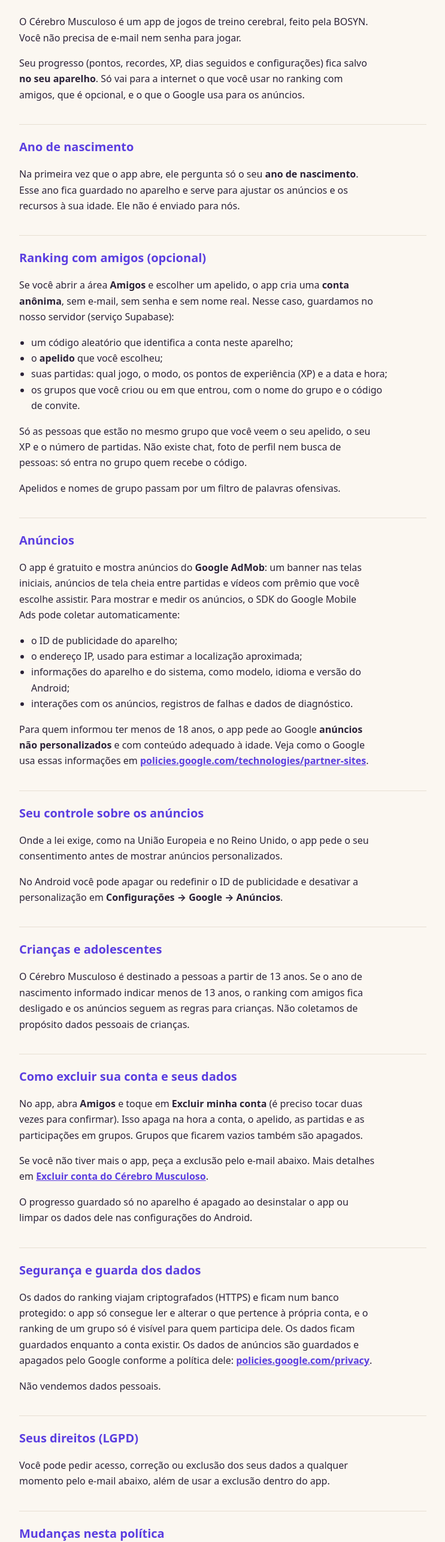
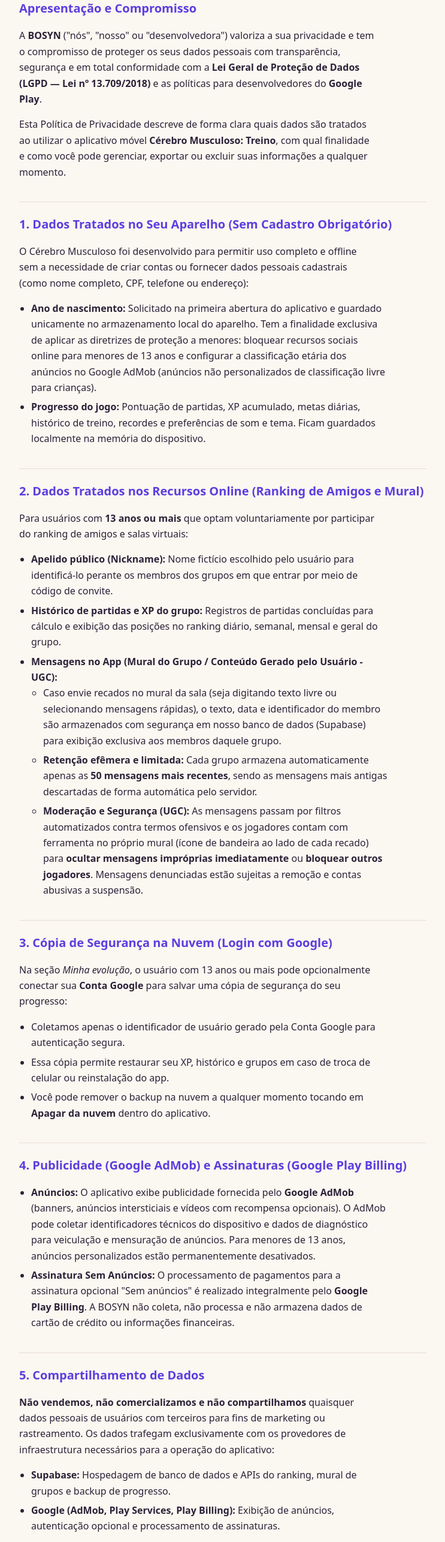
Before and after one commit to AlexFigueiras/alexfigueiras.github.io, a plain HTML site: page politica-cerebro-musculoso.html in a window 1280 px wide. Shown: the part 202-2773 px from the top of the page at 60% size, without its empty margins (268-1011 px from the left). Drawn offline with Linux system fonts and the light colour scheme.

Commit message:
docs: atualiza politica e termos com regras de mural (UGC) e moderacao

```diff
--- a/politica-cerebro-musculoso.html
+++ b/politica-cerebro-musculoso.html
@@ -3,7 +3,7 @@
 <head>
 <meta charset="utf-8">
 <meta name="viewport" content="width=device-width, initial-scale=1">
-<title>Privacidade Cérebro Musculoso</title>
+<title>Política de Privacidade — Cérebro Musculoso</title>
 <style>
   :root{--bg:#fbf7f1;--card:#fff;--fg:#2b2238;--muted:#6d6380;--accent:#5b3ee0;--line:#e7dfd3}
   @media (prefers-color-scheme: dark){:root:not([data-theme="light"]){--bg:#17131f;--card:#211b2c;--fg:#efe9f6;--muted:#ada3bf;--accent:#a996ff;--line:#352d44}}
@@ -17,90 +17,96 @@
   section{padding:20px 0;border-top:1px solid var(--line)}
   p,li{max-width:65ch}
   ul{padding-left:20px}
+  li + li{margin-top:6px}
   a{color:var(--accent);font-weight:600}
+  .destaque{background:var(--card);border:1px solid var(--line);border-left:4px solid var(--accent);border-radius:8px;padding:14px 16px;margin:16px 0}
   .contato{background:var(--card);border:1px solid var(--line);border-radius:12px;padding:16px}
 </style>
 </head>
 <body>
 <main>
   <h1>Política de Privacidade do Cérebro Musculoso</h1>
-  <p class="meta">Última atualização: 03/11/2026 · App: com.bosyn.cerebromusculoso</p>
+  <p class="meta">Última atualização: 07/11/2026 · App: Cérebro Musculoso: Treino (com.bosyn.cerebromusculoso) · Desenvolvedora: BOSYN</p>
 
   <section>
-    <h2>Resumo</h2>
-    <p>O Cérebro Musculoso é um app de jogos de treino cerebral, feito pela BOSYN. Você não precisa de e-mail nem senha para jogar.</p>
-    <p>Seu progresso (pontos, recordes, XP, dias seguidos e configurações) fica salvo <b>no seu aparelho</b>. Só vai para a internet o que você usar no ranking com amigos, que é opcional, e o que o Google usa para os anúncios.</p>
+    <h2>Apresentação e Compromisso</h2>
+    <p>A <b>BOSYN</b> ("nós", "nosso" ou "desenvolvedora") valoriza a sua privacidade e tem o compromisso de proteger os seus dados pessoais com transparência, segurança e em total conformidade com a <b>Lei Geral de Proteção de Dados (LGPD — Lei nº 13.709/2018)</b> e as políticas para desenvolvedores do <b>Google Play</b>.</p>
+    <p>Esta Política de Privacidade descreve de forma clara quais dados são tratados ao utilizar o aplicativo móvel <b>Cérebro Musculoso: Treino</b>, com qual finalidade e como você pode gerenciar, exportar ou excluir suas informações a qualquer momento.</p>
   </section>
 
   <section>
-    <h2>Ano de nascimento</h2>
-    <p>Na primeira vez que o app abre, ele pergunta só o seu <b>ano de nascimento</b>. Esse ano fica guardado no aparelho e serve para ajustar os anúncios e os recursos à sua idade. Ele não é enviado para nós.</p>
+    <h2>1. Dados Tratados no Seu Aparelho (Sem Cadastro Obrigatório)</h2>
+    <p>O Cérebro Musculoso foi desenvolvido para permitir uso completo e offline sem a necessidade de criar contas ou fornecer dados pessoais cadastrais (como nome completo, CPF, telefone ou endereço):</p>
+    <ul>
+      <li><b>Ano de nascimento:</b> Solicitado na primeira abertura do aplicativo e guardado unicamente no armazenamento local do aparelho. Tem a finalidade exclusiva de aplicar as diretrizes de proteção a menores: bloquear recursos sociais online para menores de 13 anos e configurar a classificação etária dos anúncios no Google AdMob (anúncios não personalizados de classificação livre para crianças).</li>
+      <li><b>Progresso do jogo:</b> Pontuação de partidas, XP acumulado, metas diárias, histórico de treino, recordes e preferências de som e tema. Ficam guardados localmente na memória do dispositivo.</li>
+    </ul>
   </section>
 
   <section>
-    <h2>Ranking com amigos (opcional)</h2>
-    <p>Se você abrir a área <b>Amigos</b> e escolher um apelido, o app cria uma <b>conta anônima</b>, sem e-mail, sem senha e sem nome real. Nesse caso, guardamos no nosso servidor (serviço Supabase):</p>
+    <h2>2. Dados Tratados nos Recursos Online (Ranking de Amigos e Mural)</h2>
+    <p>Para usuários com <b>13 anos ou mais</b> que optam voluntariamente por participar do ranking de amigos e salas virtuais:</p>
     <ul>
-      <li>um código aleatório que identifica a conta neste aparelho;</li>
-      <li>o <b>apelido</b> que você escolheu;</li>
-      <li>suas partidas: qual jogo, o modo, os pontos de experiência (XP) e a data e hora;</li>
-      <li>os grupos que você criou ou em que entrou, com o nome do grupo e o código de convite.</li>
+      <li><b>Apelido público (Nickname):</b> Nome fictício escolhido pelo usuário para identificá-lo perante os membros dos grupos em que entrar por meio de código de convite.</li>
+      <li><b>Histórico de partidas e XP do grupo:</b> Registros de partidas concluídas para cálculo e exibição das posições no ranking diário, semanal, mensal e geral do grupo.</li>
+      <li><b>Mensagens no App (Mural do Grupo / Conteúdo Gerado pelo Usuário - UGC):</b>
+        <ul>
+          <li>Caso envie recados no mural da sala (seja digitando texto livre ou selecionando mensagens rápidas), o texto, data e identificador do membro são armazenados com segurança em nosso banco de dados (Supabase) para exibição exclusiva aos membros daquele grupo.</li>
+          <li><b>Retenção efêmera e limitada:</b> Cada grupo armazena automaticamente apenas as <b>50 mensagens mais recentes</b>, sendo as mensagens mais antigas descartadas de forma automática pelo servidor.</li>
+          <li><b>Moderação e Segurança (UGC):</b> As mensagens passam por filtros automatizados contra termos ofensivos e os jogadores contam com ferramenta no próprio mural (ícone de bandeira ao lado de cada recado) para <b>ocultar mensagens impróprias imediatamente</b> ou <b>bloquear outros jogadores</b>. Mensagens denunciadas estão sujeitas a remoção e contas abusivas a suspensão.</li>
+        </ul>
+      </li>
     </ul>
-    <p>Só as pessoas que estão no mesmo grupo que você veem o seu apelido, o seu XP e o número de partidas. Não existe chat, foto de perfil nem busca de pessoas: só entra no grupo quem recebe o código.</p>
-    <p>Apelidos e nomes de grupo passam por um filtro de palavras ofensivas.</p>
   </section>
 
   <section>
-    <h2>Anúncios</h2>
-    <p>O app é gratuito e mostra anúncios do <b>Google AdMob</b>: um banner nas telas iniciais, anúncios de tela cheia entre partidas e vídeos com prêmio que você escolhe assistir. Para mostrar e medir os anúncios, o SDK do Google Mobile Ads pode coletar automaticamente:</p>
+    <h2>3. Cópia de Segurança na Nuvem (Login com Google)</h2>
+    <p>Na seção <i>Minha evolução</i>, o usuário com 13 anos ou mais pode opcionalmente conectar sua <b>Conta Google</b> para salvar uma cópia de segurança do seu progresso:</p>
     <ul>
-      <li>o ID de publicidade do aparelho;</li>
-      <li>o endereço IP, usado para estimar a localização aproximada;</li>
-      <li>informações do aparelho e do sistema, como modelo, idioma e versão do Android;</li>
-      <li>interações com os anúncios, registros de falhas e dados de diagnóstico.</li>
+      <li>Coletamos apenas o identificador de usuário gerado pela Conta Google para autenticação segura.</li>
+      <li>Essa cópia permite restaurar seu XP, histórico e grupos em caso de troca de celular ou reinstalação do app.</li>
+      <li>Você pode remover o backup na nuvem a qualquer momento tocando em <b>Apagar da nuvem</b> dentro do aplicativo.</li>
     </ul>
-    <p>Para quem informou ter menos de 18 anos, o app pede ao Google <b>anúncios não personalizados</b> e com conteúdo adequado à idade. Veja como o Google usa essas informações em <a href="https://policies.google.com/technologies/partner-sites" rel="noopener">policies.google.com/technologies/partner-sites</a>.</p>
   </section>
 
   <section>
-    <h2>Seu controle sobre os anúncios</h2>
-    <p>Onde a lei exige, como na União Europeia e no Reino Unido, o app pede o seu consentimento antes de mostrar anúncios personalizados.</p>
-    <p>No Android você pode apagar ou redefinir o ID de publicidade e desativar a personalização em <b>Configurações → Google → Anúncios</b>.</p>
+    <h2>4. Publicidade (Google AdMob) e Assinaturas (Google Play Billing)</h2>
+    <ul>
+      <li><b>Anúncios:</b> O aplicativo exibe publicidade fornecida pelo <b>Google AdMob</b> (banners, anúncios intersticiais e vídeos com recompensa opcionais). O AdMob pode coletar identificadores técnicos do dispositivo e dados de diagnóstico para veiculação e mensuração de anúncios. Para menores de 13 anos, anúncios personalizados estão permanentemente desativados.</li>
+      <li><b>Assinatura Sem Anúncios:</b> O processamento de pagamentos para a assinatura opcional "Sem anúncios" é realizado integralmente pelo <b>Google Play Billing</b>. A BOSYN não coleta, não processa e não armazena dados de cartão de crédito ou informações financeiras.</li>
+    </ul>
   </section>
 
   <section>
-    <h2>Crianças e adolescentes</h2>
-    <p>O Cérebro Musculoso é destinado a pessoas a partir de 13 anos. Se o ano de nascimento informado indicar menos de 13 anos, o ranking com amigos fica desligado e os anúncios seguem as regras para crianças. Não coletamos de propósito dados pessoais de crianças.</p>
+    <h2>5. Compartilhamento de Dados</h2>
+    <p><b>Não vendemos, não comercializamos e não compartilhamos</b> quaisquer dados pessoais de usuários com terceiros para fins de marketing ou rastreamento. Os dados trafegam exclusivamente com os provedores de infraestrutura necessários para a operação do aplicativo:</p>
+    <ul>
+      <li><b>Supabase:</b> Hospedagem de banco de dados e APIs do ranking, mural de grupos e backup de progresso.</li>
+      <li><b>Google (AdMob, Play Services, Play Billing):</b> Exibição de anúncios, autenticação opcional e processamento de assinaturas.</li>
+    </ul>
   </section>
 
   <section>
-    <h2>Como excluir sua conta e seus dados</h2>
-    <p>No app, abra <b>Amigos</b> e toque em <b>Excluir minha conta</b> (é preciso tocar duas vezes para confirmar). Isso apaga na hora a conta, o apelido, as partidas e as participações em grupos. Grupos que ficarem vazios também são apagados.</p>
-    <p>Se você não tiver mais o app, peça a exclusão pelo e-mail abaixo. Mais detalhes em <a href="excluir-conta-cerebro-musculoso.html">Excluir conta do Cérebro Musculoso</a>.</p>
-    <p>O progresso guardado só no aparelho é apagado ao desinstalar o app ou limpar os dados dele nas configurações do Android.</p>
+    <h2>6. Direitos do Usuário e Exclusão de Conta (LGPD)</h2>
+    <p>Em conformidade com a LGPD e as políticas do Google Play, você tem controle total sobre os seus dados:</p>
+    <ul>
+      <li><b>Exclusão direta no aplicativo:</b> Acesse a tela <i>Amigos</i> e toque duas vezes no botão <b>Excluir minha conta</b>. Isso apaga instantaneamente seu apelido, suas participações em grupos, recados no mural e histórico de pontuação do servidor. Na tela <i>Minha evolução</i>, o botão <b>Apagar da nuvem</b> exclui o backup do progresso.</li>
+      <li><b>Solicitação pela web:</b> Você também pode solicitar a exclusão de dados e conferir orientações em nossa página de <a href="excluir-conta-cerebro-musculoso.html">Exclusão de Conta</a>.</li>
+    </ul>
   </section>
 
   <section>
-    <h2>Segurança e guarda dos dados</h2>
-    <p>Os dados do ranking viajam criptografados (HTTPS) e ficam num banco protegido: o app só consegue ler e alterar o que pertence à própria conta, e o ranking de um grupo só é visível para quem participa dele. Os dados ficam guardados enquanto a conta existir. Os dados de anúncios são guardados e apagados pelo Google conforme a política dele: <a href="https://policies.google.com/privacy" rel="noopener">policies.google.com/privacy</a>.</p>
-    <p>Não vendemos dados pessoais.</p>
+    <h2>7. Alterações desta Política</h2>
+    <p>Esta Política de Privacidade pode ser atualizada ocasionalmente para refletir melhorias do aplicativo ou novas diretrizes regulatórias. A data da última modificação constará sempre no topo desta página.</p>
   </section>
 
   <section>
-    <h2>Seus direitos (LGPD)</h2>
-    <p>Você pode pedir acesso, correção ou exclusão dos seus dados a qualquer momento pelo e-mail abaixo, além de usar a exclusão dentro do app.</p>
-  </section>
-
-  <section>
-    <h2>Mudanças nesta política</h2>
-    <p>Se esta política mudar, a nova versão será publicada nesta mesma página, com a data atualizada no topo.</p>
-  </section>
-
-  <section>
-    <h2>Contato</h2>
+    <h2>8. Contato e Encarregado de Proteção de Dados (DPO)</h2>
     <div class="contato">
       <b>BOSYN, desenvolvedora do Cérebro Musculoso</b><br>
-      E-mail: diretoralexfigueiras@gmail.com
+      Responsável / Encarregado: Alex<br>
+      E-mail: <a href="mailto:diretoralexfigueiras@gmail.com">diretoralexfigueiras@gmail.com</a> ou <a href="mailto:contato@bosyn.com.br">contato@bosyn.com.br</a><br>
+      Site: <a href="https://alexfigueiras.github.io">https://alexfigueiras.github.io</a>
     </div>
   </section>
 </main>
```
Also changed, not shown: termos-cerebro-musculoso.html (+4 -3 lines).
